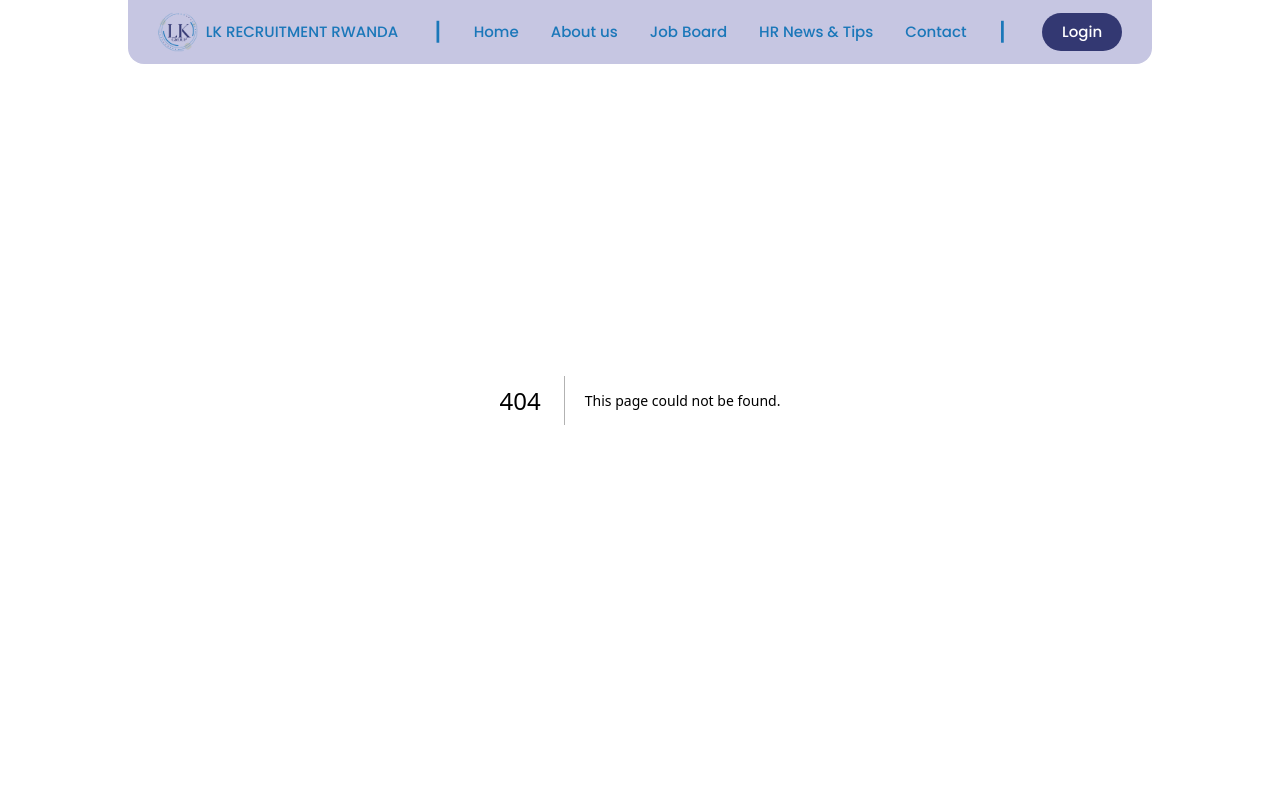
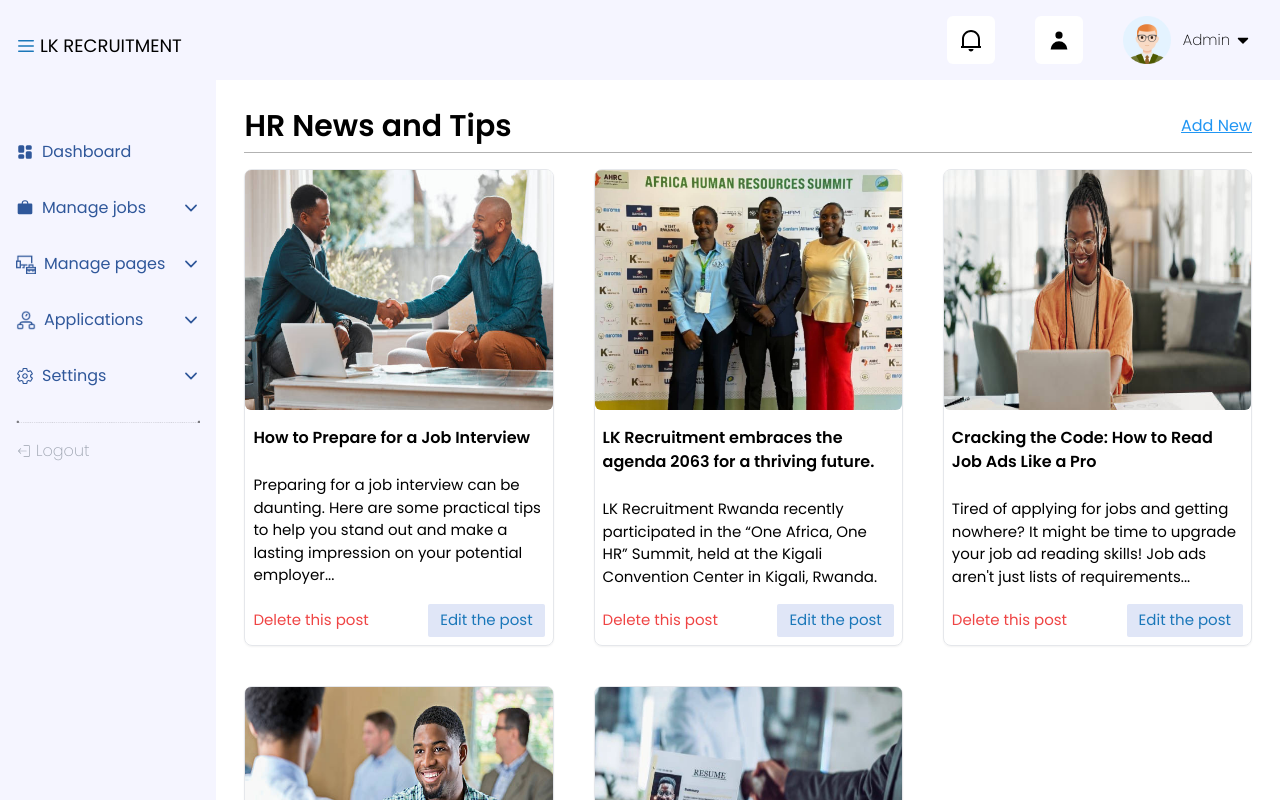
Before and after one commit to mariegrace31/recruitment_frontend, a Next.js app: page /newHr in a window 1280 px wide. Before the commit this address had no page. Shown: the top 800 px of the page. Built offline with nearby package versions, Linux system fonts and the light colour scheme.

Commit message:
Add newblog page

```diff
--- a/app/components/sidebar.jsx
+++ b/app/components/sidebar.jsx
@@ -97,7 +97,7 @@ function Sidebar() {
            <div className="pl-8 mt-2 flex flex-col gap-2">
            <Link href='/' className='flex gap-1 items-center text-[14px] text-lk_black_2 transform transition-transform duration-200 hover:scale-105'><LuGitCommitHorizontal className='text-xl' />Landing age</Link>
            <Link href='/about' className='flex gap-1 items-center text-[14px] text-lk_black_2 transform transition-transform duration-200 hover:scale-105'><LuGitCommitHorizontal className='text-xl' />About us</Link>
-           <Link href='/hrnews' className='flex gap-1 items-center text-[14px] text-lk_black_2 transform transition-transform duration-200 hover:scale-105'><LuGitCommitHorizontal className='text-xl' />HR News & Tips</Link>
+           <Link href='/newHr' className='flex gap-1 items-center text-[14px] text-lk_black_2 transform transition-transform duration-200 hover:scale-105'><LuGitCommitHorizontal className='text-xl' />HR News & Tips</Link>
            <Link href='/contact' className='flex gap-1 items-center text-[14px] text-lk_black_2 transform transition-transform duration-200 hover:scale-105'><LuGitCommitHorizontal className='text-xl' />Contact Us</Link>
          </div>
           }
--- a/app/jobs/page.jsx
+++ b/app/jobs/page.jsx
@@ -4,6 +4,7 @@ import Sidebar from '../components/sidebar';
 import { TbBriefcase } from 'react-icons/tb';
 import { RiLoader2Line } from "react-icons/ri";
 import Link from 'next/link';
+import Navbar2 from '../components/navbar2';
 
 function Jobs() {
   const [jobs, setJobs] = useState([
@@ -63,7 +64,9 @@ function Jobs() {
 
 
   return (
-    <section className='flex'>
+    <section >
+      <Navbar2 />
+      <div className='flex'>
       <Sidebar />
       <div>
         <h1 className="font-semibold text-2xl px-10 pt-10">Job listings</h1>
@@ -105,6 +108,7 @@ function Jobs() {
         </div>
         <button className='flex items-center gap-1 border border-primary_dash/50 py-2 px-4 rounded-3xl text-[17px] mx-auto mt-4'>< RiLoader2Line />Load more</button>
       </div>
+      </div>
 
     </section>
   );
--- a/app/layout.jsx
+++ b/app/layout.jsx
@@ -15,7 +15,7 @@ export default function RootLayout({ children }) {
   return (
     <html lang="en">
       <body className={poppins.className}>
-      {!(pathname === '/dashboard' || pathname === '/AddJob' || pathname === '/edit' || pathname === '/jobs') && <Navbar />}
+      {!(pathname === '/dashboard' || pathname === '/AddJob' || pathname === '/edit' || pathname === '/jobs' || pathname === '/newHr') && <Navbar />}
         {children}
       </body>
     </html>
--- /dev/null
+++ b/app/newHr/page.jsx
@@ -0,0 +1,160 @@
+"use client"
+import React, { useState } from 'react';
+import Navbar2 from '../components/navbar2';
+import Sidebar from '../components/sidebar';
+import Image from 'next/image';
+import blog1 from '../assets/recruiterImage.jpeg';
+import blog2 from '../assets/blogpic.jpeg';
+import blog3 from '../assets/blog3.jpeg';
+import blog4 from '../assets/blog4.jpeg';
+import blog5 from '../assets/blog5.jpeg';
+import { IoCloudUploadOutline } from "react-icons/io5";
+import { IoClose } from "react-icons/io5";
+
+function NewHr() {
+  const [blogs, setBlogs] = useState([
+    {
+          img: blog1,
+          title: "How to Prepare for a Job Interview",
+          description:
+            "Preparing for a job interview can be daunting. Here are some practical tips to help you stand out and make a lasting impression on your potential employer...",
+        },
+        {
+          img: blog2,
+          title: "LK Recruitment embraces the agenda 2063 for a thriving future.",
+          description:
+            "LK Recruitment Rwanda recently participated in the “One Africa, One HR” Summit, held at the Kigali Convention Center in Kigali, Rwanda.",
+        },
+        {
+          img: blog3,
+          title: "Cracking the Code: How to Read Job Ads Like a Pro",
+          description:
+            "Tired of applying for jobs and getting nowhere? It might be time to upgrade your job ad reading skills! Job ads aren't just lists of requirements...",
+        },
+        {
+          img: blog4,
+          title: "Ace Your First Interview: How to Impress and Get the Job.",
+          description:
+            "That first interview is crucial, it's your chance to shine! Those first few minutes are make-or-break, especially when it comes to showing your personality...",
+        },
+        {
+          img: blog5,
+          title: "Your CV: Showcasing Your Experience Like a Boss",
+          description:
+            "We all live with our CVs, not on paper, but through our daily conversations. Think about the times you've met someone new and they ask, “So, what do you do?”...",
+        }, ]);
+
+  const [isModalOpen, setIsModalOpen] = useState(false);
+  const [newBlog, setNewBlog] = useState({ img: null, title: '', description: '' });
+
+  const handleDelete = (index) => {
+    setBlogs(blogs.filter((_, i) => i !== index));
+  };
+
+  const handleInputChange = (e) => {
+    const { name, value } = e.target;
+    setNewBlog({ ...newBlog, [name]: value });
+  };
+
+  const handleFileChange = (e) => {
+    const file = e.target.files[0];
+    if (file) {
+      const reader = new FileReader();
+      reader.onloadend = () => {
+        setNewBlog({ ...newBlog, img: reader.result });
+      };
+      reader.readAsDataURL(file);
+    }
+  };
+
+  const handleSave = () => {
+    if (newBlog.img && newBlog.title && newBlog.description) {
+      setBlogs([...blogs, newBlog]);
+      setNewBlog({ img: null, title: '', description: '' });
+      setIsModalOpen(false);
+    }
+  };
+
+  return (
+    <div>
+      <Navbar2 />
+      <div className="flex">
+        <Sidebar />
+        <div className="w-full p-7">
+          <div className="flex justify-between">
+            <h3 className="text-3xl font-semibold">HR News and Tips</h3>
+            <button className="text-[16px] text-lk_button underline" onClick={() => setIsModalOpen(true)}>Add New</button>
+          </div>
+          <hr className="w-full mt-2 mx-auto border-black/30" />
+          <div className="grid grid-cols-3 gap-10 mt-4">
+            {blogs.map((post, index) => (
+              <div key={index} className="flex flex-col justify-between border rounded-lg shadow-sm">
+                <div className="flex flex-col gap-2">
+                  {post.img && <Image src={post.img} width={100} height={100} alt="blog image" className="rounded-md w-full h-60" />}
+                  <h1 className="text-[16px] font-semibold p-2">{post.title}</h1>
+                  <p className="text-[15px] p-2">{post.description}</p>
+                </div>
+                <div className="flex justify-between p-2">
+                  <button className="text-red-500 hover:underline text-[15px]" onClick={() => handleDelete(index)}>Delete this post</button>
+                  <button className='text-[15px] text-primary_dash bg-secondary_dash p-[5px] px-3 rounded-sm'>Edit the post</button>
+                </div>
+              </div>
+            ))}
+          </div>
+        </div>
+      </div>
+
+  {isModalOpen && (
+    <div className="fixed inset-0 flex items-center justify-center bg-black bg-opacity-50">
+     <div className="bg-white p-6 rounded-lg w-[45%]">
+      <div className='flex justify-between items-center'>
+      <h2 className="text-[17px] font-medium text-primary_dash">Add New Blog</h2>
+      <IoClose onClick={() => setIsModalOpen(false)} className='text-2xl bg-primary_dash text-secondary_dash p-1 rounded-full cursor-pointer' />
+      </div>
+
+      <div className='grid grid-cols-2 gap-5 justify-center mt-6'>
+
+        <div>
+        <label className="block w-full border border-gray-300 p-4 mt-2 text-center cursor-pointer rounded-md">
+        <span className="text-gray-400 flex items-center justify-center gap-1"><IoCloudUploadOutline className='text-xl' />Upload Blog Image</span>
+        <input
+          type="file"
+          accept="image/*"
+          onChange={handleFileChange}
+          className="hidden"
+        />
+      </label>
+
+      {newBlog.img && <Image src={newBlog.img} width={100} height={100} alt="Preview" className="mt-2" />}
+        </div>
+
+        <div>
+
+      <input
+        type="text"
+        name="title"
+        placeholder="Title"
+        value={newBlog.title}
+        onChange={handleInputChange}
+        className="block w-full p-2 border mt-2 outline-secondary_dash"
+      />
+      <textarea
+        name="description"
+        placeholder="Description"
+        value={newBlog.description}
+        onChange={handleInputChange}
+        className="block w-full p-2 border mt-2 outline-secondary_dash"
+      />
+        </div>
+      </div>
+
+        <button className="bg-primary_dash text-white text-[15px] px-4 py-2 rounded flex mt-7 mx-auto" onClick={handleSave}>Add & Save</button>
+
+    </div>
+  </div>
+)}
+    </div>
+  );
+}
+
+export default NewHr;
--- a/tailwind.config.js
+++ b/tailwind.config.js
@@ -15,7 +15,8 @@ module.exports = {
         lk_bg: "#F5F5FF",
         secondary_dash: "#E0E6F7",
         lk_black: "#05264E",
-        lk_black_2: "#172B4C"
+        lk_black_2: "#172B4C",
+        lk_button:"#2196F3"
       },
     },
   },
```
Also changed, not shown: app/assets/blog2.png (deleted).
